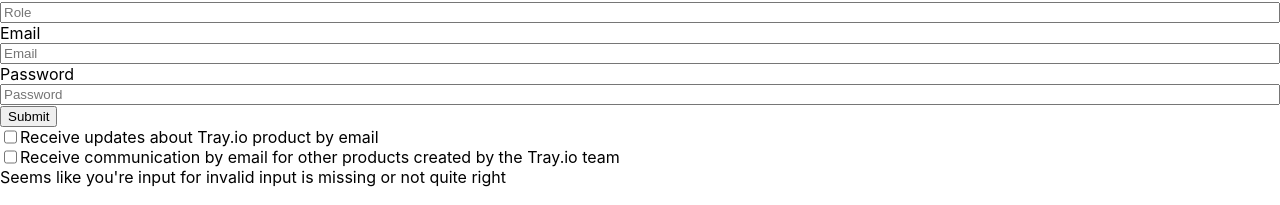
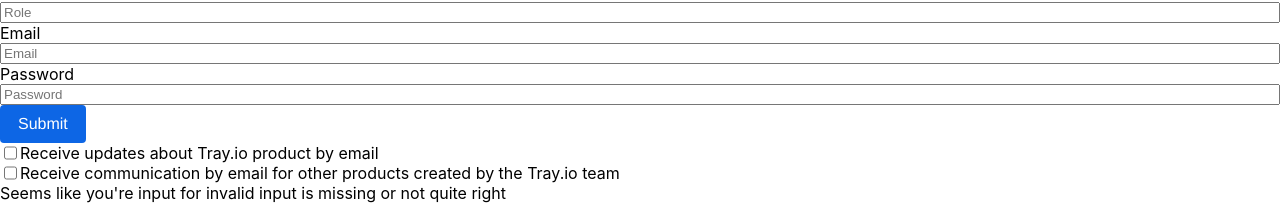
Before and after one commit to maylynn-ng/form-component, a React (Create React App) app: page / in a window 1280 px wide. Shown: the part 363-568 px from the top of the page. Built offline with nearby package versions, Linux system fonts and the light colour scheme.

Commit message:
style: submit button with transition

```diff
--- a/src/Components/UserForm/UserForm.styles.css
+++ b/src/Components/UserForm/UserForm.styles.css
@@ -1,4 +1,31 @@
+html {
+  --tray-blue: #0d66e5;
+  --tray-blue-hover: #143861;
+  --tray-white: #fff;
+  --tray-font: 'Akkurat', 'Helvetica', sans-serif;
+  --border-radius: 4px;
+}
+
 .userform-container .inputs-container {
   display: flex;
   flex-direction: column;
 }
+
+.userform-container form button {
+  background-color: var(--tray-blue);
+  padding: 0.5em 1em;
+  cursor: pointer;
+  color: var(--tray-white);
+  font-family: var(--tray-font);
+  font-size: 1em;
+  font-weight: 500;
+  border-radius: var(--border-radius);
+  border: 2px solid var(--tray-blue);
+  transition: all 0.3s ease;
+}
+
+.userform-container form button:hover {
+  background-color: var(--tray-blue-hover);
+  border: 2px solid var(--tray-blue-hover);
+  transition: all 0.3s ease;
+}
```
